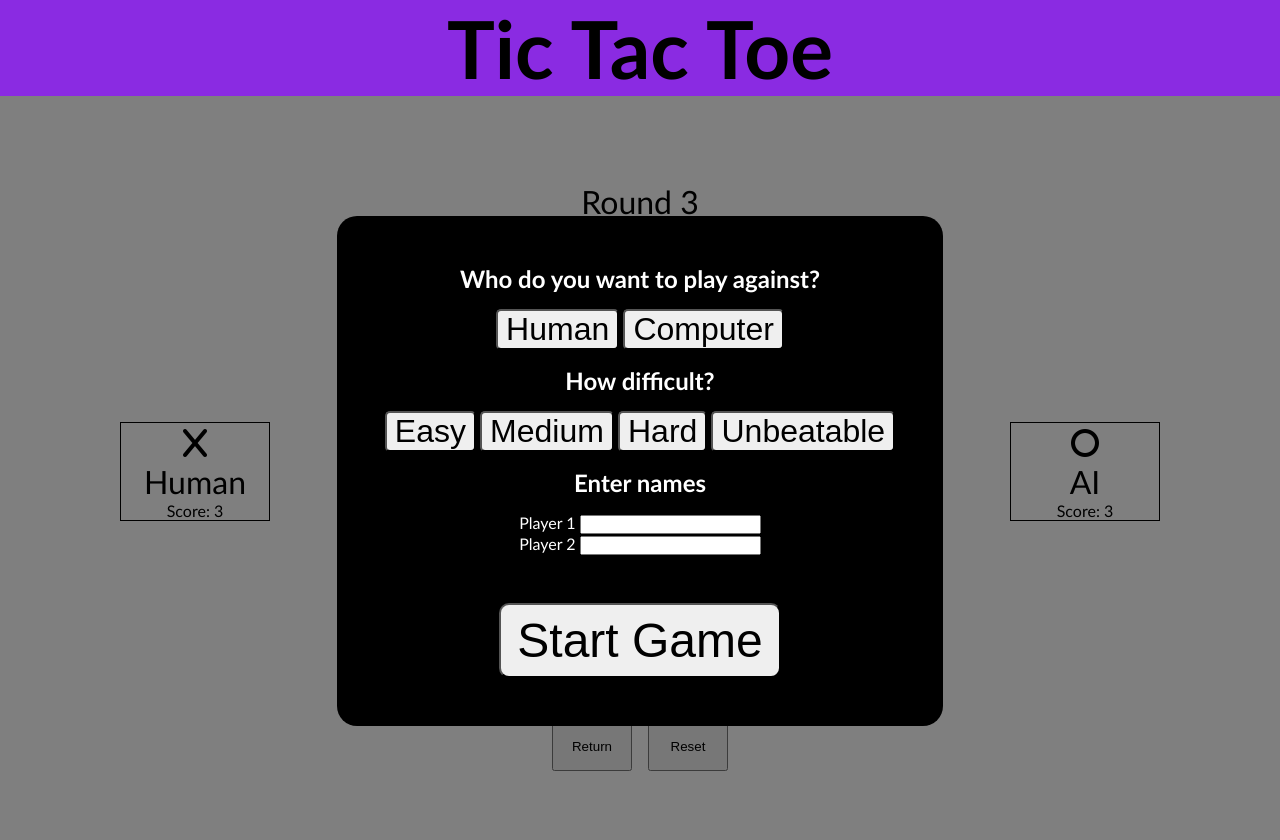
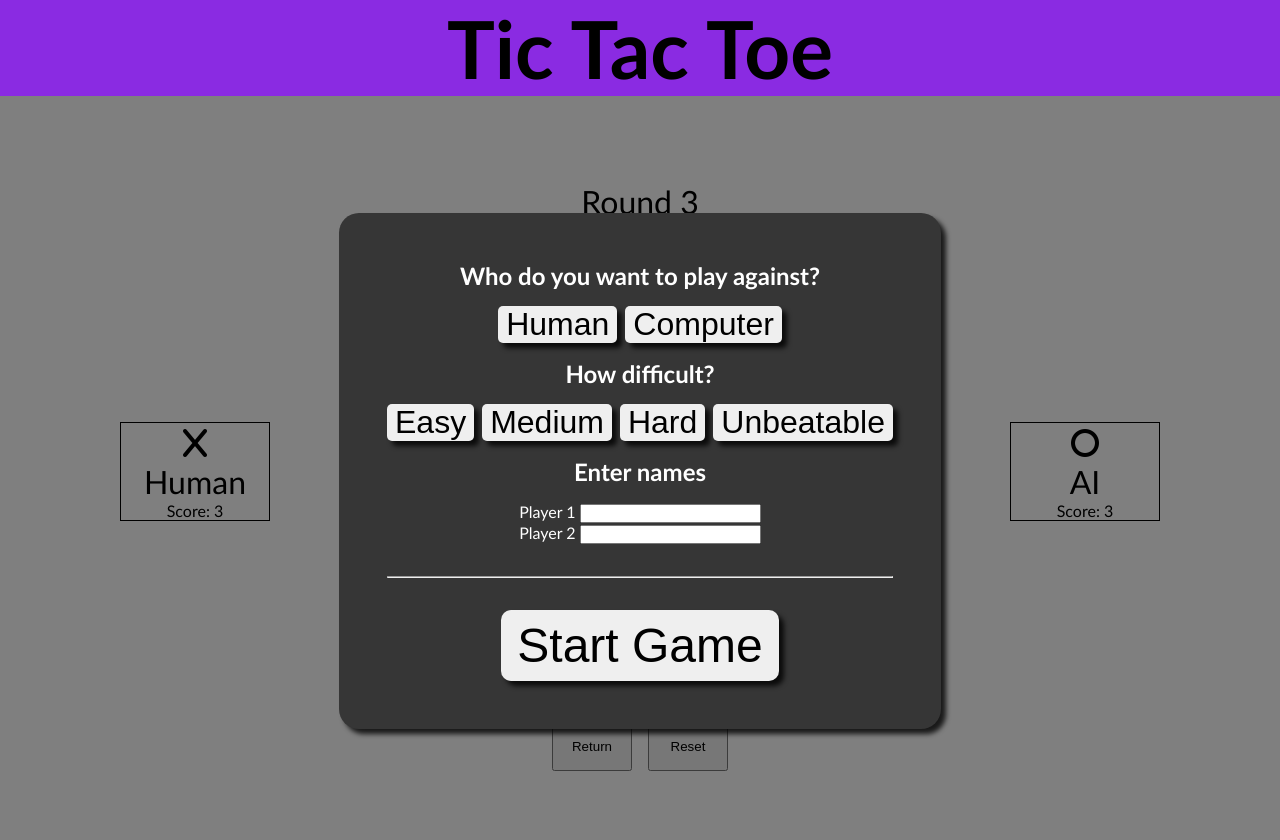
Before and after one commit to Orluca/TOP-TicTacToe, a plain HTML site: page index.html in a window 1280 px wide. Shown: the top 840 px of the page. Drawn offline with Linux system fonts and the light colour scheme.

Commit message:
More work on "New Game" modal

```diff
--- a/index.html
+++ b/index.html
@@ -73,6 +73,7 @@
               <input id="input-name-2" type="text" />
             </div>
           </div>
+          <hr />
           <button class="btn-start-game">Start Game</button>
         </div>
       </div>
--- a/style.css
+++ b/style.css
@@ -216,7 +216,7 @@ footer {
 }
 
 .new-game-window {
-  background-color: rgba(0, 0, 0, 1);
+  background-color: rgb(54, 54, 54);
   color: white;
   display: flex;
   justify-content: center;
@@ -225,6 +225,7 @@ footer {
   row-gap: 1rem;
   padding: 3rem;
   border-radius: 20px;
+  box-shadow: 5px 5px 5px rgba(0, 0, 0, 0.805);
 }
 
 .btn-difficulty,
@@ -232,18 +233,32 @@ footer {
   font-size: 2rem;
   padding: 0rem 0.5rem;
   border-radius: 5px;
+  border: none;
+  box-shadow: 5px 5px 5px rgba(0, 0, 0, 0.805);
 }
 
 .btn-start-game {
   font-size: 3rem;
   padding: 0.5rem 1rem;
   border-radius: 10px;
-  margin-top: 2rem;
+  border: none;
+  box-shadow: 5px 5px 5px rgba(0, 0, 0, 0.805);
 }
 
 .name-inputs-container {
   display: flex;
   flex-direction: column;
+}
+
+.difficulty-selection,
+.opponent-selection {
+  display: flex;
+  column-gap: 0.5rem;
+}
+
+.new-game-window > hr {
+  width: 100%;
+  margin: 1rem 0;
 }
 
 /* ############################################################
```
